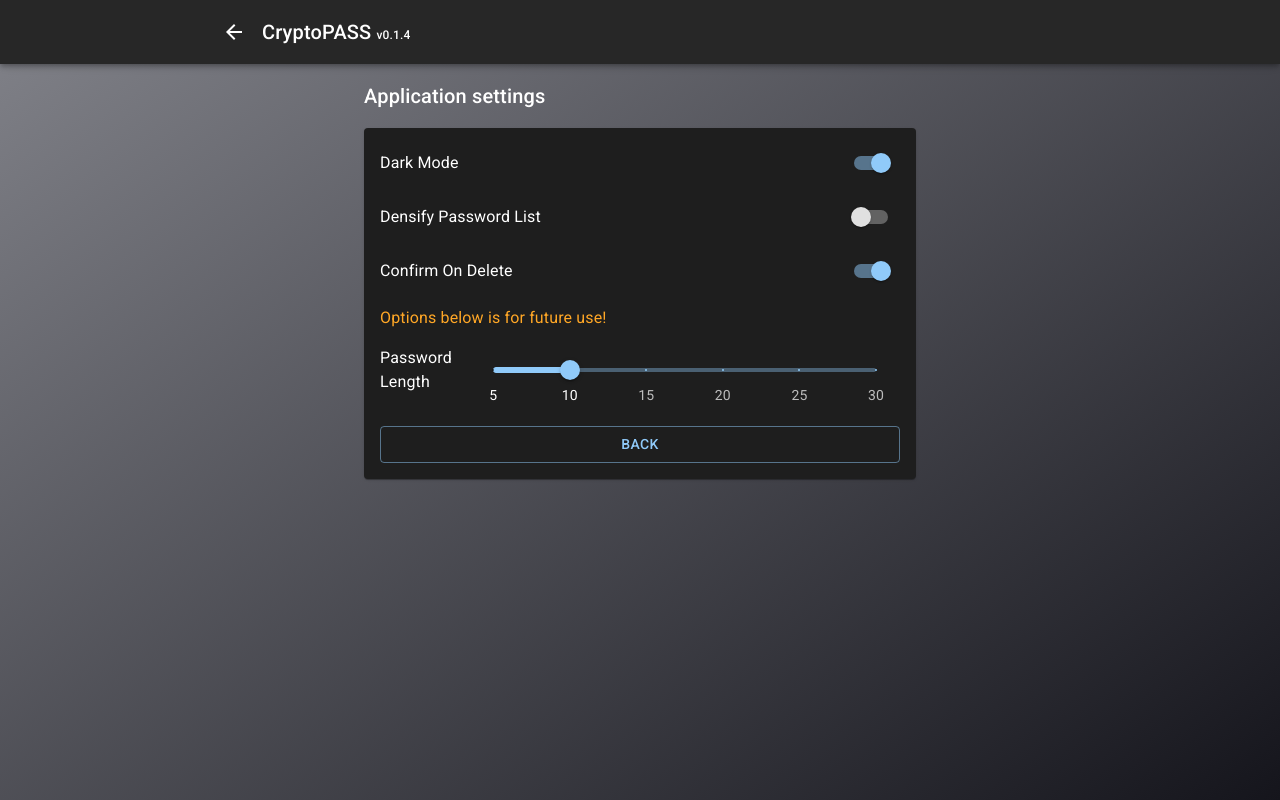
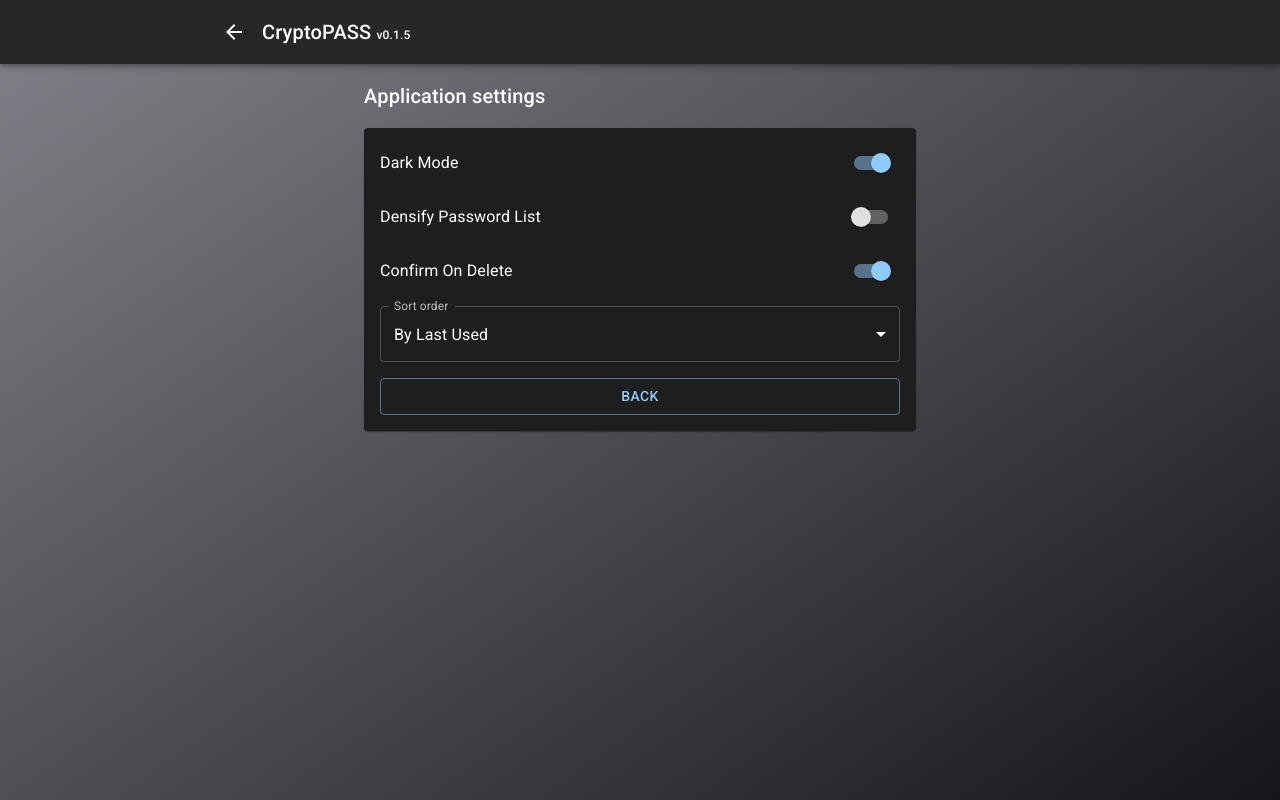
Before and after one commit to openXapps/web-apps-cryptopass, a React (Create React App) app: page /apps/cryptopass/settings in a window 1280 px wide. Built offline with nearby package versions, Linux system fonts and the light colour scheme.

Commit message:
Add sort options

```diff
--- a/src/config/defaults.js
+++ b/src/config/defaults.js
@@ -14,7 +14,8 @@
  */
 export const cryptopassSettings = {
   // Remember to update package.json with version
-  version: '0.1.4',
+  version: '0.1.5',
+  // version: '0.1.4',
   // version: '0.1.3',
   // version: '0.1.2',
   // version: '0.1.1',
@@ -23,7 +24,8 @@
   themeIsDark: true,
   confirmOnDelete: true,
   passwordLengthMarker: 10,
-  passwordListIsDense: false
+  passwordListIsDense: false,
+  sortOrder: 10
 };
 
 /**
@@ -60,3 +62,9 @@
   { value: 25, label: '25' },
   { value: 30, label: '30' },
 ];
+
+// Sort order markers
+export const sortOrders = [
+  {value: 10, label: 'By Last Used'},
+  {value: 20, label: 'By Title'},
+];
--- a/src/helpers/initializer.js
+++ b/src/helpers/initializer.js
@@ -19,6 +19,16 @@
     saveLocalStorage(storageItems.passwords, cryptopassPasswords);
   }
 
+  // Version 0.1.5 update
+  if (settings.statusOK && !settings.data.sortOrder && cryptopassSettings.version.indexOf('0.1.5') > -1) {
+    saveLocalStorage(storageItems.settings, {
+      ...settings.data,
+      version: cryptopassSettings.version,
+      sortOrder: cryptopassSettings.sortOrder
+    });
+    doVersionBump = false;
+  }
+
   // Version 0.1.1 to 0.1.2
   if (settings.statusOK && settings.data.version.indexOf('0.1.1') > -1 && cryptopassSettings.version.indexOf('0.1.2') > -1) {
     saveLocalStorage(storageItems.settings, {
--- a/src/helpers/localstorage.js
+++ b/src/helpers/localstorage.js
@@ -42,6 +42,7 @@
  */
 export const getPasswords = (search) => {
   let response = { statusOK: false, data: [] };
+  const sortOrder = getSettings().data.sortOrder;
   try {
     const passwords = JSON.parse(localStorage.getItem(storageItems.passwords));
     if (passwords) {
@@ -55,7 +56,9 @@
       } else {
         response = {
           statusOK: true,
-          data: passwords.sort((a, b) => (a.lastUsed < b.lastUsed) ? 1 : -1)
+          data: sortOrder === 10
+            ? passwords.sort((a, b) => (a.lastUsed < b.lastUsed) ? 1 : -1)
+            : passwords.sort((a, b) => (a.passwordTitle < b.passwordTitle) ? 1 : -1)
         };
       }
     } else {
--- a/src/routes/Settings.jsx
+++ b/src/routes/Settings.jsx
@@ -1,4 +1,4 @@
-import { useState, useContext } from 'react';
+import { useState, useContext, useId } from 'react';
 import { useNavigate } from 'react-router-dom';
 
 import Toolbar from '@mui/material/Toolbar';
@@ -7,19 +7,25 @@
 import Button from '@mui/material/Button';
 import Container from '@mui/material/Container';
 import Paper from '@mui/material/Paper';
-import Slider from '@mui/material/Slider';
 import Stack from '@mui/material/Stack';
+import FormControl from '@mui/material/FormControl';
+import InputLabel from '@mui/material/InputLabel';
+import Select from '@mui/material/Select';
+import MenuItem from '@mui/material/MenuItem';
+// import Slider from '@mui/material/Slider';
 
 import { AppContext } from '../context/AppStore';
 import { saveLocalStorage, getSettings } from '../helpers/localstorage';
-import { storageItems, passwordLengthMarkers } from '../config/defaults';
+import { storageItems, sortOrders } from '../config/defaults';
 
 const Settings = () => {
   const rrNavigate = useNavigate();
+  const sortOrderId = useId();
   const [state, dispatch] = useContext(AppContext);
   const settings = getSettings().data;
   const [_dencifyPasswordList, setDencifyPasswordList] = useState(settings.passwordListIsDense);
   const [_confirmOnDelete, setConfirmOnDelete] = useState(settings.confirmOnDelete);
+  const [_sortOrder, setSortOrder] = useState(settings.sortOrder);
 
   // Managed by state and persistence
   const handleTheme = () => {
@@ -39,9 +45,15 @@
     setConfirmOnDelete(!_confirmOnDelete);
   };
 
-  const handlePasswordLengthMarker = (event, value) => {
-    saveLocalStorage(storageItems.settings, { ...settings, passwordLengthMarker: value });
+  // Not working!!
+  const handleSortOrderChange = (e) => {
+    setSortOrder(e.target.value);
+    saveLocalStorage(storageItems.settings, { ...settings, sortorder: e.currentTarget.value });
   };
+
+  // const handlePasswordLengthMarker = (event, value) => {
+  //   saveLocalStorage(storageItems.settings, { ...settings, passwordLengthMarker: value });
+  // };
 
   return (
     <Container maxWidth="sm">
@@ -60,7 +72,16 @@
           <Typography>Confirm On Delete</Typography>
           <Switch checked={_confirmOnDelete} onChange={handleConfirmOnDelete} />
         </Stack>
-        <Typography sx={{ mt: 2, color: 'warning.main' }}>Options below is for future use!</Typography>
+        <Stack direction="row" alignItems="center" justifyContent="space-between" spacing={2} mt={2}>
+          {/* <Typography>Sort Order</Typography> */}
+          <FormControl fullWidth>
+          <InputLabel id={sortOrderId}>Sort order</InputLabel>
+            <Select value={_sortOrder} onChange={handleSortOrderChange} labelId={sortOrderId} label="Sort Order">
+              {sortOrders.map((v, i) => <MenuItem key={i} value={v.value}>{v.label}</MenuItem>)}
+            </Select>
+          </FormControl>
+        </Stack>
+        {/* <Typography sx={{ mt: 2, color: 'warning.main' }}>Options below is for future use!</Typography>
         <Stack spacing={2} direction="row" alignItems="center" pr={1} my={2} mr={2}>
           <Typography sx={{ mr: 3 }}>Password Length</Typography>
           <Slider
@@ -71,7 +92,7 @@
             max={passwordLengthMarkers[passwordLengthMarkers.length - 1].value}
             onChangeCommitted={handlePasswordLengthMarker}
           />
-        </Stack>
+        </Stack> */}
         <Button
           sx={{ mt: 2 }}
           variant="outlined"
```
